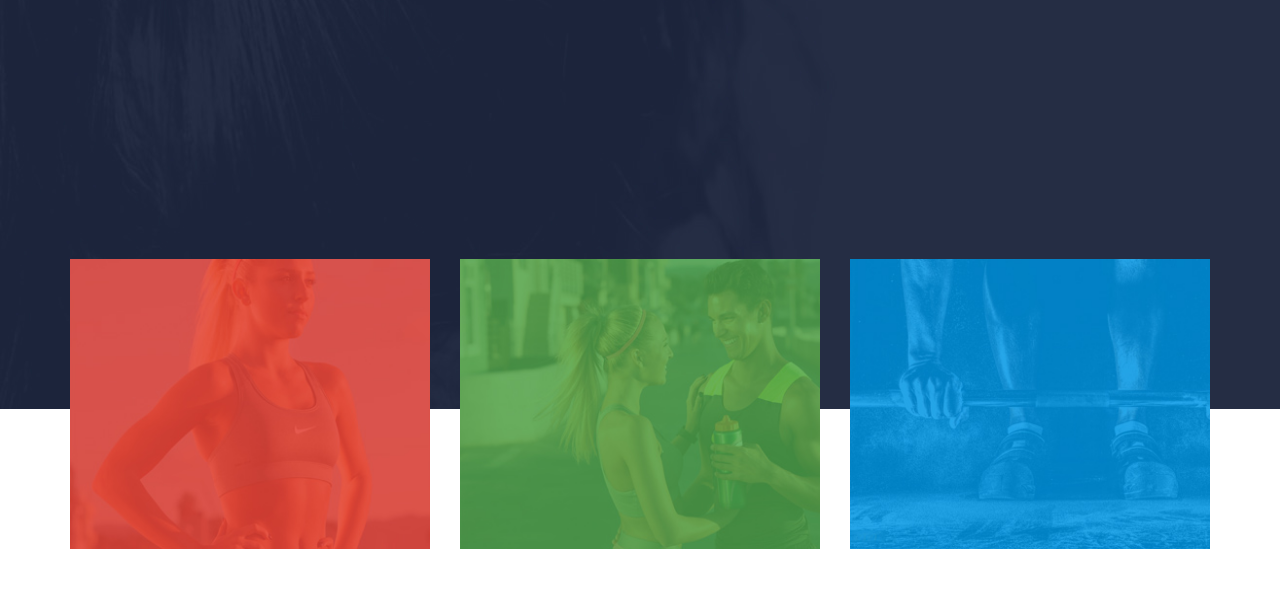
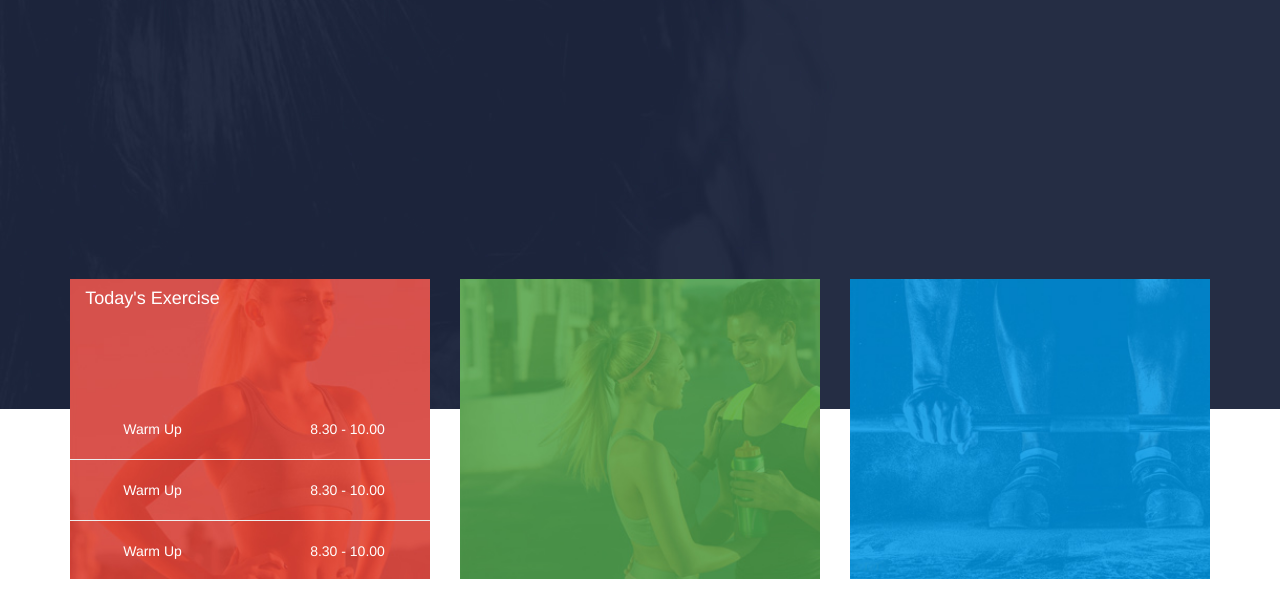
Before and after one commit to JaySheth51/UIAssignment, a plain HTML site: page UI_assignments 17-4-18/main.html in a window 1280 px wide. Shown: the part 191-800 px from the top of the page. Drawn offline with nearby package versions, Linux system fonts and the light colour scheme.

Commit message:
bg images settings

```diff
--- a/UI_assignments 17-4-18/main.html
+++ b/UI_assignments 17-4-18/main.html
@@ -70,6 +70,29 @@
         {
             overflow-x: hidden;
         }
+        .intro-table-first {
+    background-image: url(./Assets/table-1.jpg);
+
+}
+.intro-table-second {
+    background-image: url(./Assets/table-2.jpg);
+}
+.intro-table-third {
+    background-image: url(./Assets/table-3.jpg);
+}
+.intro-tables .intro-table {
+    position: relative;
+    width: 100%;
+    height: 300px;
+    margin: 20px 0;
+}
+
+.intro-table {
+    -webkit-background-size: cover;
+    background-size: cover;
+    background-repeat: repeat;
+    background-position: 0% 0%;
+}
     </style>
     <script>
         var i = 0;
@@ -150,24 +173,57 @@
 <div id="Intro" class="container-fluid text-center">
     <div class="container">
 
-        <div class="row text-center">
-            <div class="col-sm-4 med-size">
+        <div class="row text-center intro-tables intro-table">
+            <div class="col-md-4 med-size" style="color: white">
 
-                <div class="thumbnail">
-                    <img src="Assets/table-1.jpg" alt="Paris" width="400" height="300">
+                <div class="thumbnail intro-table intro-table-first">
+                    <!-- <img src="Assets/table-1.jpg" alt="Paris" width="400" height="300"> -->
+                        <div class="row " >
+                            <div class="col-xs-6">
+                                <h4> Today's Exercise</h4>
+                            </div>
+                            <div class="col-xs-6">
 
+                            </div>
+                         </div>
+                            <div class="row" style="padding-top: 100px">
+                                <div class="col-xs-6">
+                                    Warm Up
+                                </div>
+                                <div class="col-xs-6 text-center">
+                                    8.30 - 10.00
+                                </div>
+                            </div>
+                        <hr>
+                        <div class="row">
+                            <div class="col-xs-6">
+                                Warm Up
+                            </div>
+                            <div class="col-xs-6 text-center">
+                                8.30 - 10.00
+                            </div>
+                        </div>
+                        <hr>
+                        <div class="row">
+                            <div class="col-xs-6">
+                                Warm Up
+                            </div>
+                            <div class="col-xs-6 text-center">
+                                8.30 - 10.00
+                            </div>
+                        </div>
                 </div>
 
             </div>
-            <div class="col-sm-4 med-size">
-                <div class="thumbnail">
-                    <img src="Assets/table-2.jpg" alt="New York" width="400" height="300">
+            <div class="col-md-4 ">
+                <div class="thumbnail intro-table intro-table-second">
+                    <!-- <img src="Assets/table-2.jpg" alt="New York" width="400" height="300"> -->
 
                 </div>
             </div>
-            <div class="col-sm-4 med-size">
-                <div class="thumbnail">
-                    <img src="Assets/table-3.jpg" alt="San Francisco" width="400" height="300">
+            <div class="col-md-4 ">
+                <div class="thumbnail intro-table intro-table-third">
+                    <!-- <img src="Assets/table-3.jpg" alt="San Francisco" width="400" height="300"> -->
 
                 </div>
             </div>
```
